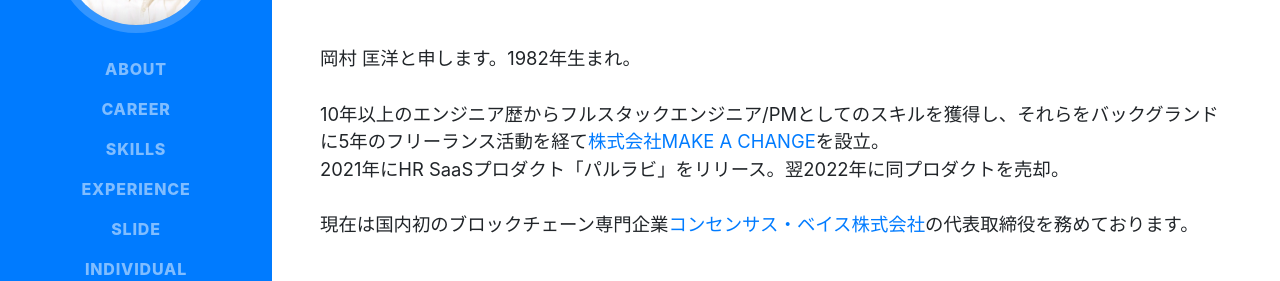
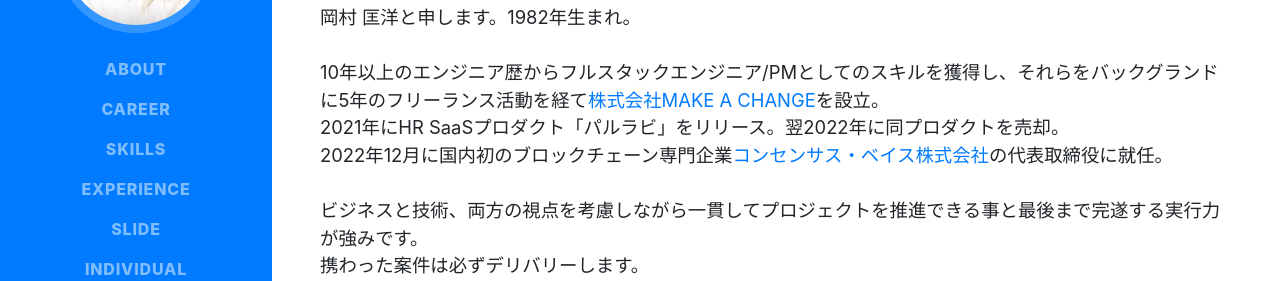
Before and after one commit to masaoka108/masahiro-okamura-portfolio, a website with bundled scripts: page index.html in a window 1280 px wide. Shown: the part 290-571 px from the top of the page. Built offline with nearby package versions, Linux system fonts and the light colour scheme; a web font is replaced by a local one.

Commit message:
就任、に文言を変更

```diff
--- a/index.html
+++ b/index.html
@@ -91,8 +91,11 @@
           <br>
           10年以上のエンジニア歴からフルスタックエンジニア/PMとしてのスキルを獲得し、それらをバックグランドに5年のフリーランス活動を経て<a href="https://makeachange.co.jp/index.html" target="_blank">株式会社MAKE A CHANGE</a>を設立。<br>
           2021年にHR SaaSプロダクト「パルラビ」をリリース。翌2022年に同プロダクトを売却。<br>
+          2022年12月に国内初のブロックチェーン専門企業<a href="https://www.consensus-base.com/" target="_blank">コンセンサス・ベイス株式会社</a>の代表取締役に就任。<br>
           <br>
-          現在は国内初のブロックチェーン専門企業<a href="https://www.consensus-base.com/" target="_blank">コンセンサス・ベイス株式会社</a>の代表取締役を務めております。<br>
+          ビジネスと技術、両方の視点を考慮しながら一貫してプロジェクトを推進できる事と最後まで完遂する実行力が強みです。<br>
+          携わった案件は必ずデリバリーします。
+
 
 
 
```
